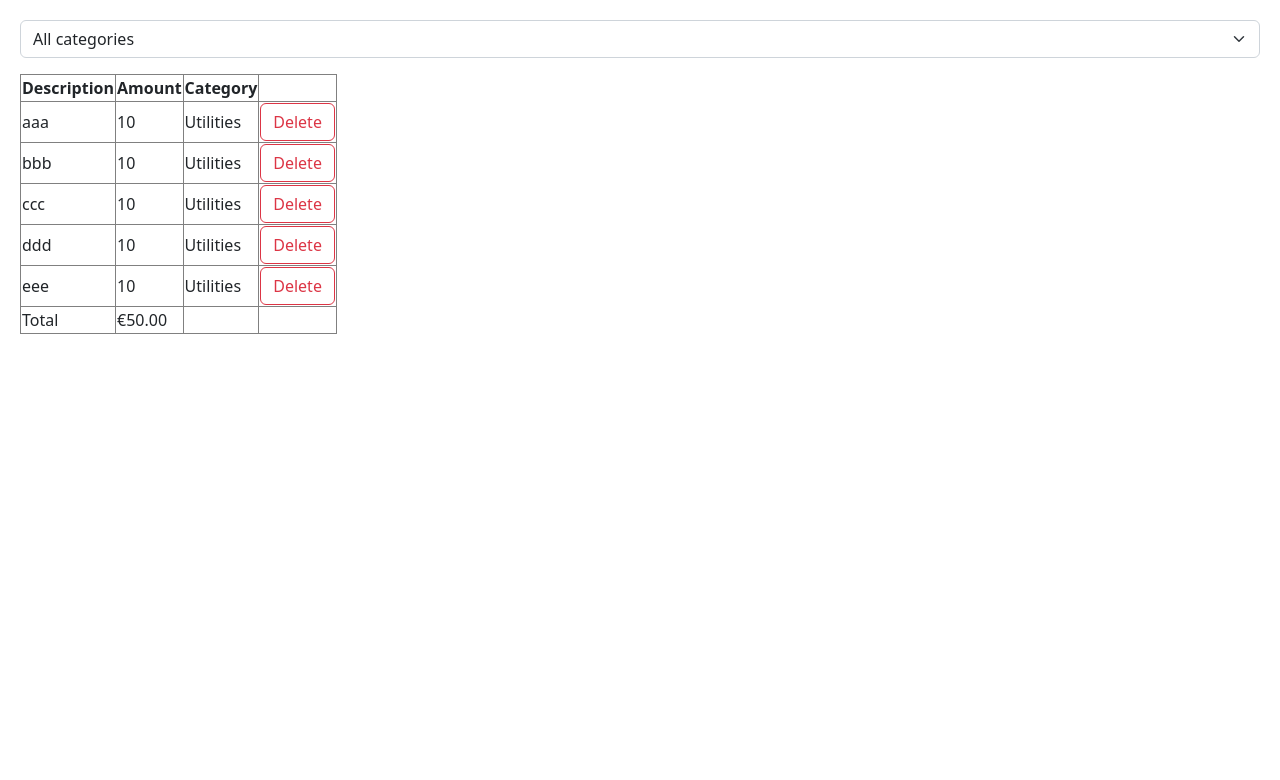
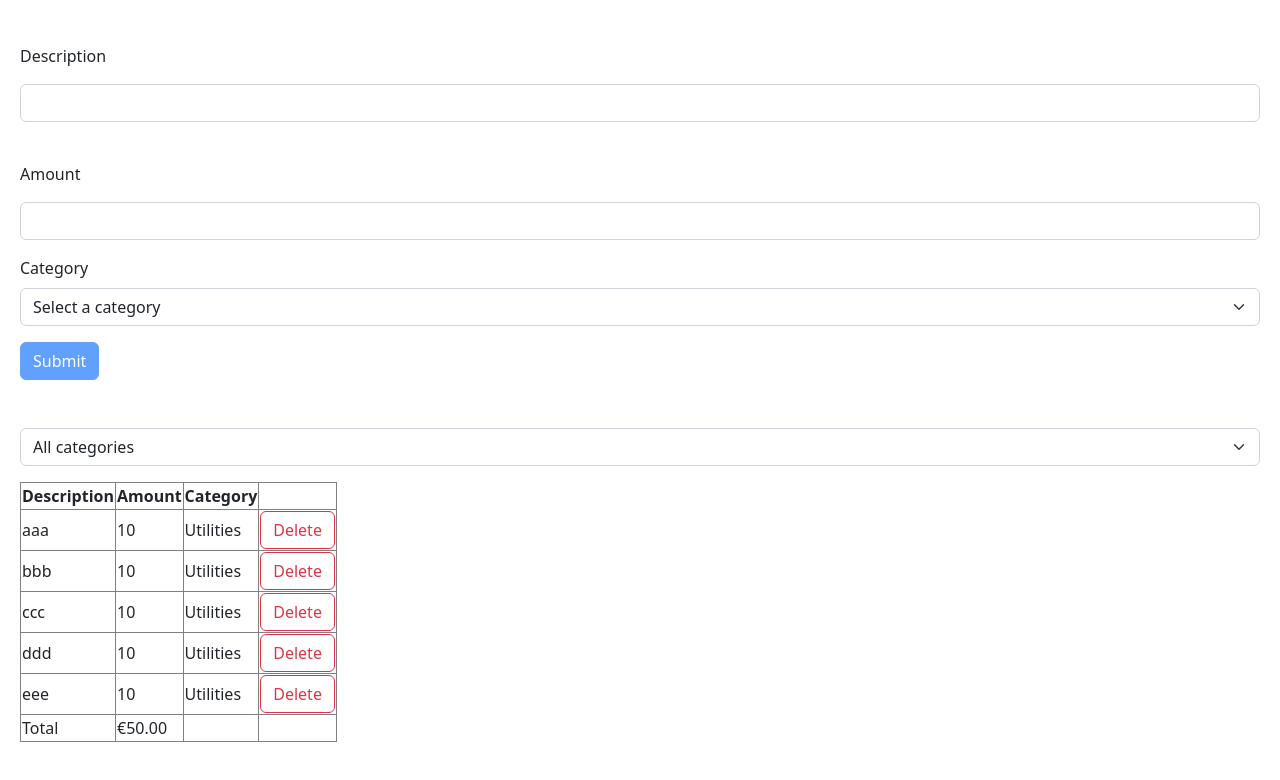
Before and after one commit to PaulineTrotzer/ExpenseTracker, a React (Vite) app: page / in a window 1280 px wide. Shown: the top 780 px of the page. Built offline with nearby package versions, Linux system fonts and the light colour scheme.

Commit message:
expense form

```diff
--- a/src/App.tsx
+++ b/src/App.tsx
@@ -4,6 +4,8 @@ import Form from "./components/Form";
 import ExpanseForm from "./components/ExpanseForm";
 import ExpenseList from "./expanse-tracker/components/ExpenseList";
 import ExpenseFilter from "./expanse-tracker/components/ExpenseFilter";
+
+export const categories = ["Groceries", "Utilities", "Entertainment"];
 
 const App = () => {
   const [selectedCategory, setSelectedCategory] = useState("");
@@ -21,6 +23,9 @@ const App = () => {
 
   return (
     <div>
+      <div className="mb-5">
+        <ExpanseForm></ExpanseForm>
+      </div>
       <div className="mb-3">
         <ExpenseFilter
           onSelectCategory={(category) => setSelectedCategory(category)}
--- a/src/components/ExpanseForm.tsx
+++ b/src/components/ExpanseForm.tsx
@@ -2,6 +2,7 @@ import React from "react";
 import { FieldValues, useForm } from "react-hook-form";
 import { z } from "zod";
 import { zodResolver } from "@hookform/resolvers/zod";
+import { categories } from "../App";
 
 const schema = z.object({
   description: z
@@ -58,23 +59,21 @@ const ExpanseForm = () => {
       </div>
 
       <div className="mb-3">
-        <label htmlFor="category" className="form-label"></label>
-        <p>Category</p>
-        <input
-          {...register("category")}
-          list="categories"
-          id="category"
-          className="form-control"
-        />
+        <label htmlFor="category" className="form-label">
+          Category
+        </label>
+        <select {...register("category")} id="category" className="form-select">
+          <option value="">Select a category</option>
+          {categories.map((category) => (
+            <option key={category} value={category}>
+              {category}
+            </option>
+          ))}
+        </select>
         {errors.category && (
           <p className="text-danger">{errors.category.message}</p>
         )}
       </div>
-      <datalist id="categories">
-        <option value="Groceries"></option>
-        <option value="Utilities"></option>
-        <option value="Entertainment"></option>
-      </datalist>
 
       <button disabled={!isValid} type="submit" className="btn btn-primary">
         Submit
--- a/src/expanse-tracker/components/ExpenseFilter.tsx
+++ b/src/expanse-tracker/components/ExpenseFilter.tsx
@@ -1,4 +1,5 @@
 import React from "react";
+import { categories } from "../../App";
 
 interface Props {
   onSelectCategory: (category: string) => void;
@@ -11,9 +12,11 @@ const ExpenseFilter = ({ onSelectCategory }: Props) => {
       onChange={(event) => onSelectCategory(event.target.value)}
     >
       <option value="">All categories</option>
-      <option value="Groceries">Groceries</option>
-      <option value="Utilities">Utilities</option>
-      <option value="Entertainment">Entertainment</option>
+      {categories.map((category) => (
+        <option key={category} value={category}>
+          {category}
+        </option>
+      ))}
     </select>
   );
 };
```
